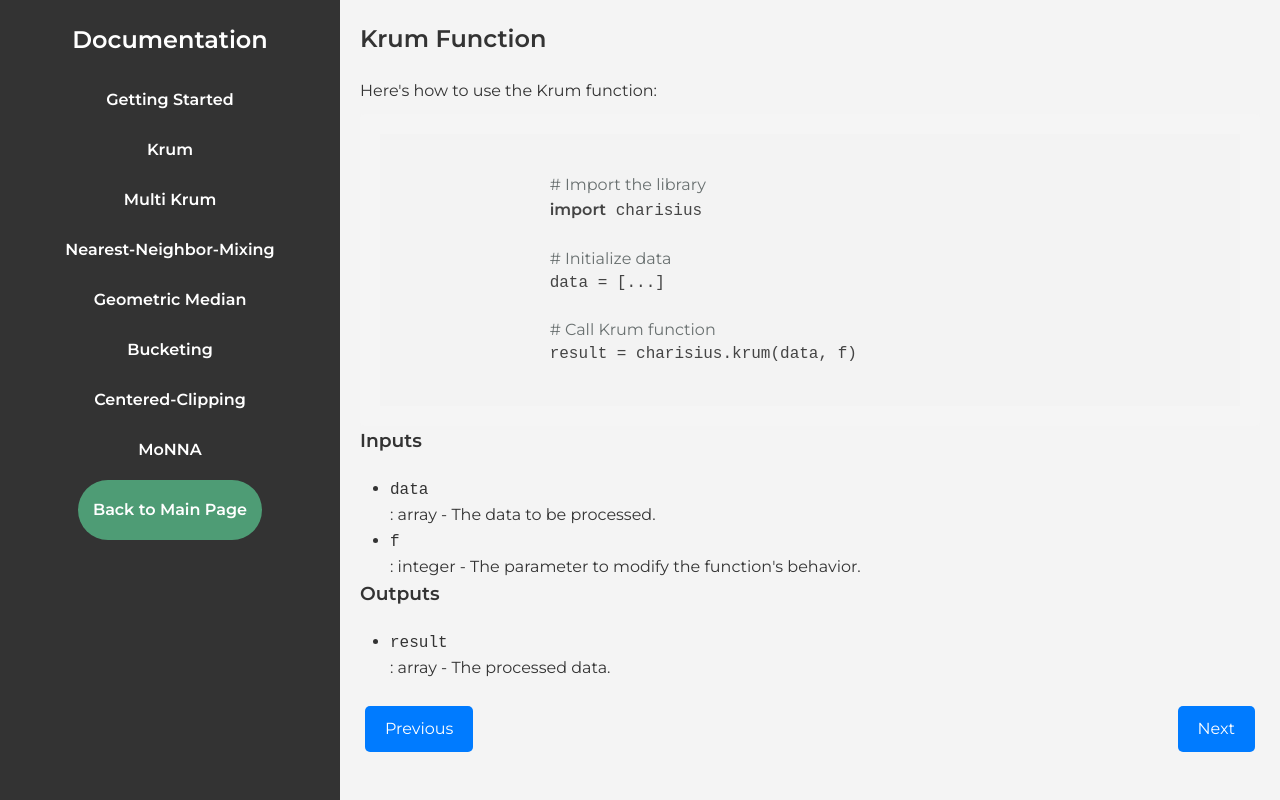
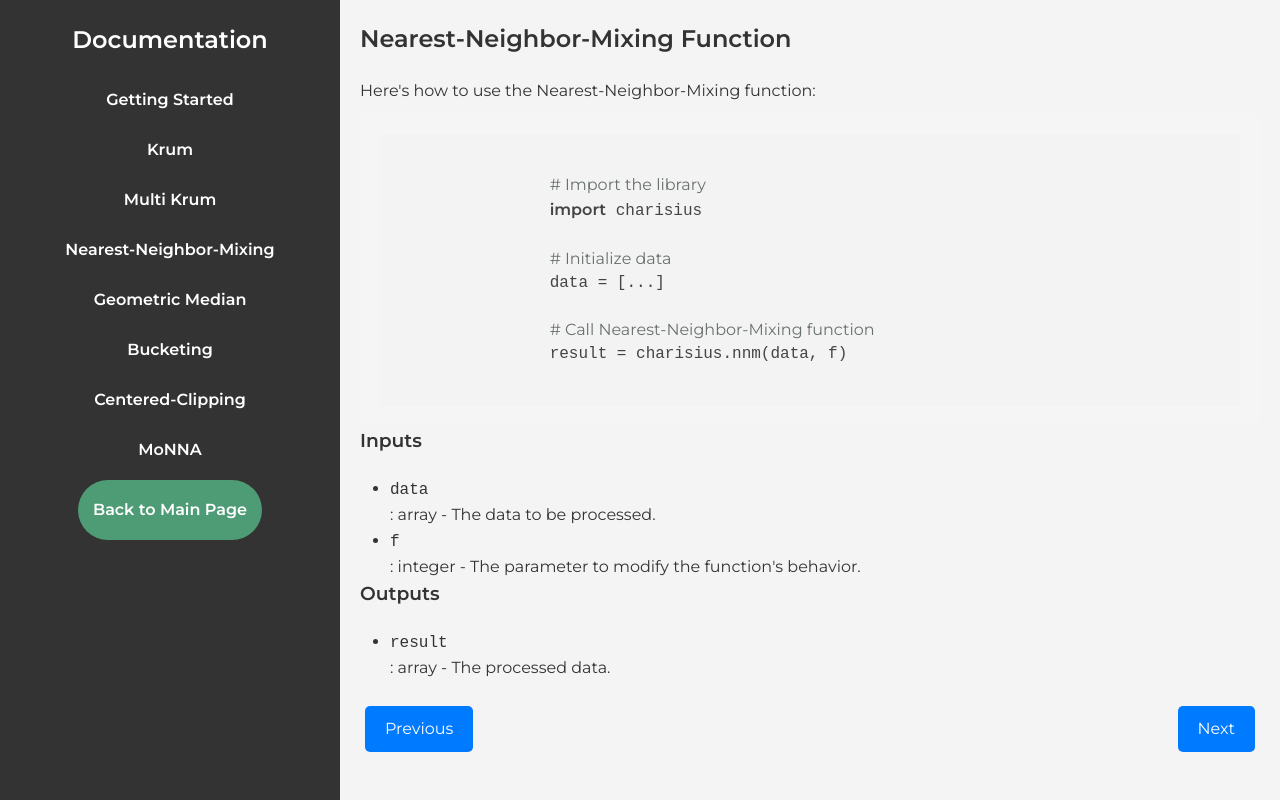
Before and after one commit to serhanylmz/Project-Charisius, a plain HTML site: page library/nnm.html in a window 1280 px wide. Drawn offline with nearby package versions, Linux system fonts and the light colour scheme.

Commit message:
Update nnm.html

```diff
--- a/library/nnm.html
+++ b/library/nnm.html
@@ -1,7 +1,7 @@
 <!DOCTYPE html>
 <html>
     <head>
-        <title>Krum - Charisius Library Documentation</title>
+        <title>Nearest-Neighbor-Mixing - Charisius Library Documentation</title>
         <link rel="stylesheet" type="text/css" href="styles.css">
         <link rel="stylesheet" href="//cdnjs.cloudflare.com/ajax/libs/highlight.js/10.7.2/styles/default.min.css">
         <script src="//cdnjs.cloudflare.com/ajax/libs/highlight.js/10.7.2/highlight.min.js"></script>
@@ -29,8 +29,8 @@
 
             <div class="content">
                 <!-- Start of Main Content Area -->
-                <h2>Krum Function</h2>
-                <p>Here's how to use the Krum function:</p>
+                <h2>Nearest-Neighbor-Mixing Function</h2>
+                <p>Here's how to use the Nearest-Neighbor-Mixing function:</p>
 
                 <pre><code class="language-python">
                 # Import the library
@@ -39,8 +39,8 @@
                 # Initialize data
                 data = [...]
 
-                # Call Krum function
-                result = charisius.krum(data, f)
+                # Call Nearest-Neighbor-Mixing function
+                result = charisius.nnm(data, f)
                 </code></pre>
 
                 <h3>Inputs</h3>
```
